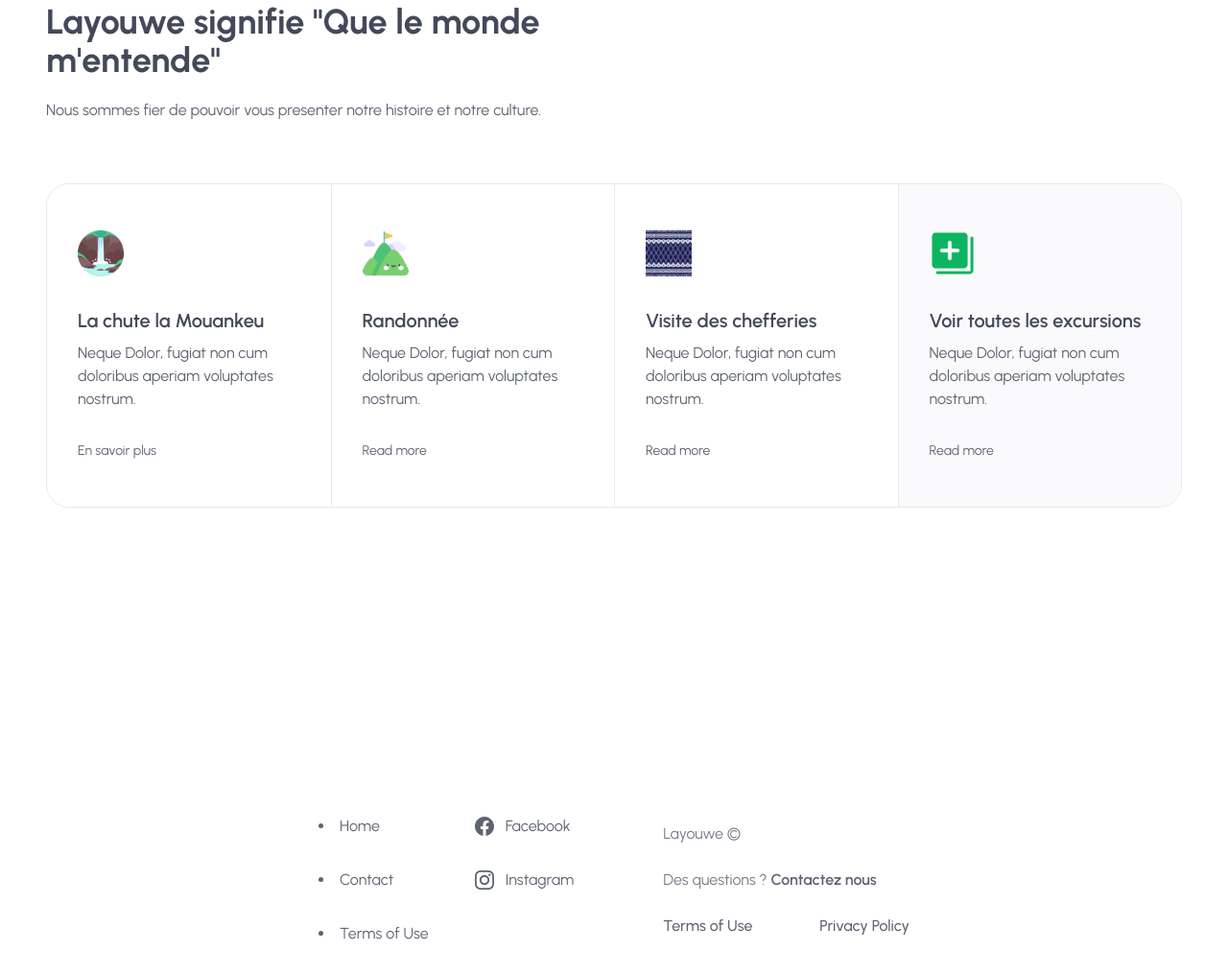
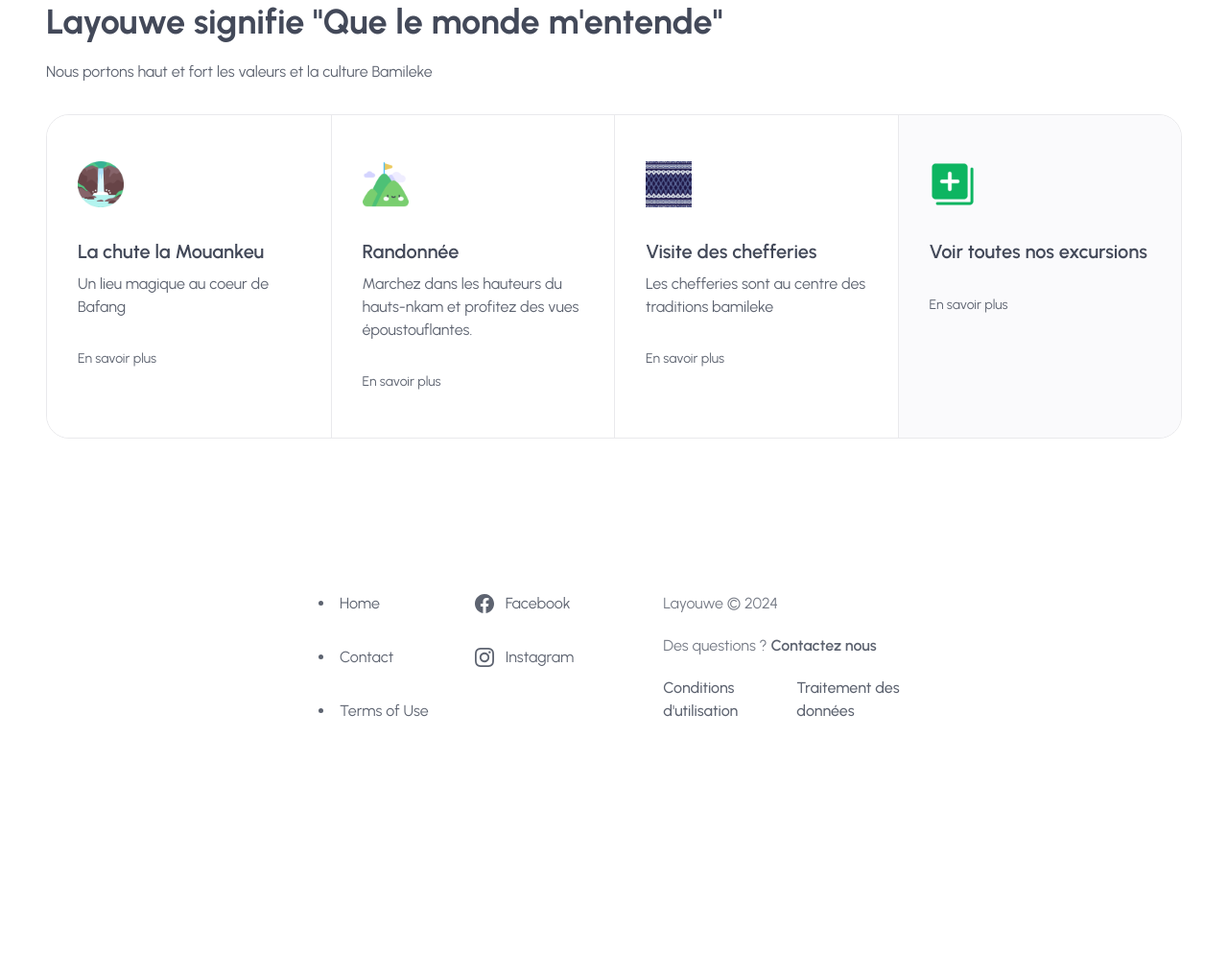
Before and after one commit to lvndry/layouwe, an Astro site: page / in a window 1280 px wide. Shown: the part 715-1732 px from the top of the page at 96% size. After the commit the page ends 1628 px from the top, so only its background shows below. Built offline with nearby package versions, Linux system fonts and the light colour scheme; Astro itself is replaced by a stand-in of ours.

Commit message:
improve footer + services description

```diff
--- a/src/components/AppFooter.astro
+++ b/src/components/AppFooter.astro
@@ -2,7 +2,7 @@
 import Container from "./Container.astro";
 ---
 
-<footer class="py-20 md:py-40">
+<footer class="pb-20 md:pb-40">
   <Container>
     <div class="m-auto md:w-10/12 lg:w-8/12 xl:w-6/12">
       <div class="flex flex-wrap items-center justify-between md:flex-nowrap">
@@ -65,25 +65,21 @@ import Container from "./Container.astro";
           </ul>
         </div>
         <div
-          class="m-auto mt-16 w-10/12 space-y-6 text-center sm:mt-auto sm:w-5/12 sm:text-left"
+          class="m-auto mt-16 w-10/12 text-center sm:mt-auto sm:w-5/12 sm:text-left"
         >
-          <span class="block text-gray-500 dark:text-gray-400"
-            >Layouwe &copy; <span id="year"></span></span
-          >
-
-          <span class="block text-gray-500 dark:text-gray-400"
-            >Des questions ? <a
-              href="#"
-              class="font-semibold text-gray-600 dark:text-white"
-            >
-              Contactez nous</a
-            ></span
-          >
-
-          <span class="flex justify-between text-gray-600 dark:text-white">
-            <a href="#" class="font-medium">Terms of Use</a>
-            <a href="#" class="font-medium"> Privacy Policy</a>
-          </span>
+          <div class="mb-5 text-gray-500 dark:text-gray-400">
+            Layouwe &copy; <span id="year">2024</span>
+          </div>
+          <div class="mb-5 text-gray-500 dark:text-gray-400">
+            Des questions ?
+            <a href="#" class="font-semibold text-gray-600 dark:text-white">
+              Contactez nous
+            </a>
+          </div>
+          <div class="flex text-gray-600 dark:text-white">
+            <a href="#" class="font-medium mr-8">Conditions d'utilisation</a>
+            <a href="#" class="font-medium">Traitement des données</a>
+          </div>
         </div>
       </div>
     </div>
--- a/src/components/HeroSection.astro
+++ b/src/components/HeroSection.astro
@@ -53,7 +53,7 @@ import Container from "./Container.astro";
         >
           <div class="text-left">
             <h6 class="text-lg font-semibold text-gray-700 dark:text-white">
-              Accompagner par des guides passionnés
+              Une équipe de guides passionnés
             </h6>
           </div>
           <div class="text-left">
--- a/src/components/Services.astro
+++ b/src/components/Services.astro
@@ -9,19 +9,18 @@ import More from "../assets/images/more.png";
 
 <div id="services">
   <Container>
-    <div class="md:w-2/3 lg:w-1/2">
+    <div>
       <h2
         class="my-5 text-2xl font-bold text-gray-700 dark:text-white md:text-4xl"
       >
         Layouwe signifie "Que le monde m'entende"
       </h2>
       <p class="text-gray-600 dark:text-gray-300">
-        Nous sommes fier de pouvoir vous presenter notre histoire et notre
-        culture.
+        Nous portons haut et fort les valeurs et la culture Bamileke
       </p>
     </div>
     <div
-      class="mt-16 grid divide-x divide-y divide-gray-100 dark:divide-gray-700 overflow-hidden rounded-3xl border border-gray-100 text-gray-600 dark:border-gray-700 sm:grid-cols-2 lg:grid-cols-4 lg:divide-y-0 xl:grid-cols-4"
+      class="mt-8 grid divide-x divide-y divide-gray-100 dark:divide-gray-700 overflow-hidden rounded-3xl border border-gray-100 text-gray-600 dark:border-gray-700 sm:grid-cols-2 lg:grid-cols-4 lg:divide-y-0 xl:grid-cols-4"
     >
       <div
         class="group relative bg-white dark:bg-gray-800 transition hover:z-[1] hover:shadow-2xl hover:shadow-gray-600/10"
@@ -42,7 +41,7 @@ import More from "../assets/images/more.png";
               La chute la Mouankeu
             </h5>
             <p class="text-gray-600 dark:text-gray-300">
-              Neque Dolor, fugiat non cum doloribus aperiam voluptates nostrum.
+              Un lieu magique au coeur de Bafang
             </p>
           </div>
           <a
@@ -83,14 +82,15 @@ import More from "../assets/images/more.png";
               Randonnée
             </h5>
             <p class="text-gray-600 dark:text-gray-300">
-              Neque Dolor, fugiat non cum doloribus aperiam voluptates nostrum.
+              Marchez dans les hauteurs du hauts-nkam et profitez des vues
+              époustouflantes.
             </p>
           </div>
           <a
             href="#"
             class="flex items-center justify-between group-hover:text-secondary"
           >
-            <span class="text-sm">Read more</span>
+            <span class="text-sm">En savoir plus</span>
             <svg
               xmlns="http://www.w3.org/2000/svg"
               viewBox="0 0 24 24"
@@ -124,14 +124,14 @@ import More from "../assets/images/more.png";
               Visite des chefferies
             </h5>
             <p class="text-gray-600 dark:text-gray-300">
-              Neque Dolor, fugiat non cum doloribus aperiam voluptates nostrum.
+              Les chefferies sont au centre des traditions bamileke
             </p>
           </div>
           <a
             href="#"
             class="flex items-center justify-between group-hover:text-secondary"
           >
-            <span class="text-sm">Read more</span>
+            <span class="text-sm">En savoir plus</span>
             <svg
               xmlns="http://www.w3.org/2000/svg"
               viewBox="0 0 24 24"
@@ -164,17 +164,14 @@ import More from "../assets/images/more.png";
             <h5
               class="text-xl font-semibold text-gray-700 dark:text-white transition group-hover:text-secondary"
             >
-              Voir toutes les excursions
+              Voir toutes nos excursions
             </h5>
-            <p class="text-gray-600 dark:text-gray-300">
-              Neque Dolor, fugiat non cum doloribus aperiam voluptates nostrum.
-            </p>
           </div>
           <a
             href="#"
             class="flex items-center justify-between group-hover:text-secondary"
           >
-            <span class="text-sm">Read more</span>
+            <span class="text-sm">En savoir plus</span>
             <svg
               xmlns="http://www.w3.org/2000/svg"
               viewBox="0 0 24 24"
```
